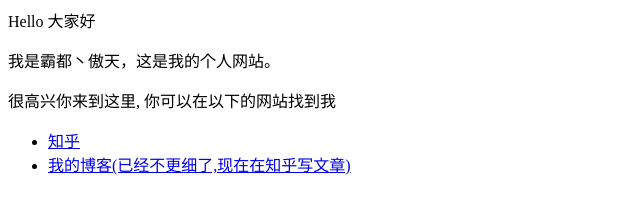
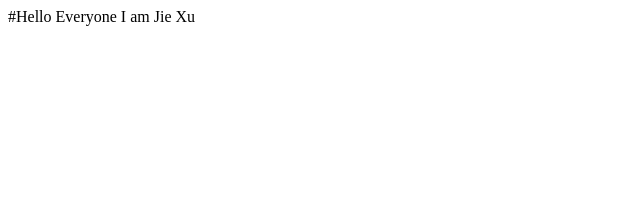
Before and after one commit to jieDSAL/jieDSAL.github.io, a plain HTML site: page index.html in a window 1280 px wide. Shown: the whole page, without its empty margins (0-640 px from the left). Drawn offline with Linux system fonts and the light colour scheme.

Commit message:
Update index.html

```diff
--- a/index.html
+++ b/index.html
@@ -1,8 +1 @@
-<p>Hello 大家好</p>
-<p>我是霸都丶傲天，这是我的个人网站。 </p>
-<p>很高兴你来到这里, 你可以在以下的网站找到我</p>
-
-<ul>
-  <li> <a href="https://www.zhihu.com/people/AJLoveChina">知乎</a> </li>
-  <li> <a href="http://hejie.nigeerhuo.com">我的博客(已经不更细了,现在在知乎写文章)</a> </li>
-</ul>
+#Hello Everyone I am Jie Xu
```
